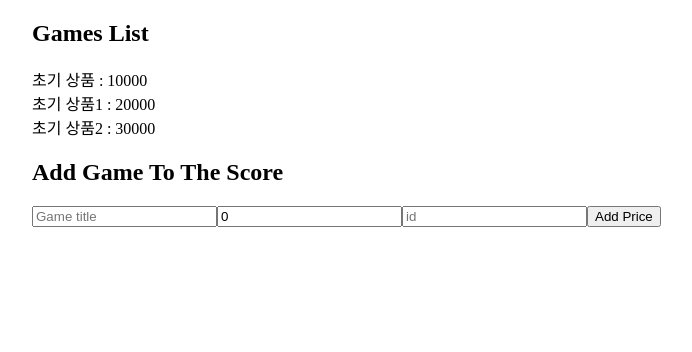
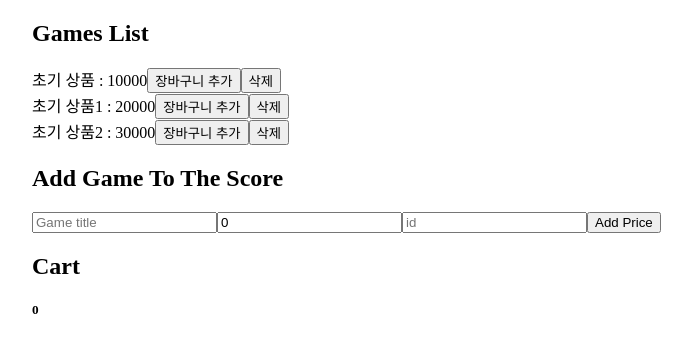
Before and after one commit to zlzlzlmo/shopping_mall, a React (Create React App) app: page / in a window 1280 px wide. Shown: the top 352 px of the page, without its empty margins (96-788 px from the left). Built offline with nearby package versions, Linux system fonts and the light colour scheme.

Commit message:
장바구니 기능 구현

```diff
--- a/src/App.tsx
+++ b/src/App.tsx
@@ -4,12 +4,14 @@ import ProductsList from "./Products/ProductsList";
 import ProductForm from "./Products/ProductForm";
 import { Provider } from "react-redux";
 import store from "./store";
+import Cart from "./Cart/Cart";
 function App() {
   return (
     <Provider store={store}>
       <Container>
         <ProductsList />
         <ProductForm />
+        <Cart />
       </Container>
     </Provider>
   );
--- /dev/null
+++ b/src/Cart/Cart.tsx
@@ -0,0 +1,29 @@
+import React from "react";
+import { useAppSelect, useAppDispatch } from "../store.hooks";
+import { getCartProducts, getTotalPrice, removeFromCart } from "./cart.slice";
+const Cart: React.FC = () => {
+  const cartProducts = useAppSelect(getCartProducts);
+  const totalPrice = useAppSelect(getTotalPrice);
+  const dispatch = useAppDispatch();
+  const handleRemoveFromCart = (productId: string) =>
+    dispatch(removeFromCart(productId));
+  return (
+    <>
+      <h2>Cart</h2>
+      <h5>{totalPrice}</h5>
+      {cartProducts.map((product) => {
+        return (
+          <div key={product.id}>
+            <span>{product.title}</span>
+            <span>{product.amount}</span>
+            <button onClick={() => handleRemoveFromCart(product.id)}>
+              장바구니 제거
+            </button>
+          </div>
+        );
+      })}
+    </>
+  );
+};
+
+export default Cart;
--- /dev/null
+++ b/src/Cart/cart.slice.ts
@@ -0,0 +1,39 @@
+import { createSlice, PayloadAction } from "@reduxjs/toolkit";
+import { Product } from "../Products/products.slice";
+import { RootState } from "../store";
+interface CartProduct extends Product {
+  amount: number;
+}
+
+const cartSlice = createSlice({
+  name: "cart",
+  initialState: [] as CartProduct[],
+  reducers: {
+    addToCart: (state, action: PayloadAction<Product>) => {
+      const productIndex = state.findIndex(
+        (product) => product.id === action.payload.id
+      );
+      if (productIndex !== -1) {
+        state[productIndex].amount += 1;
+      } else {
+        console.log("처음");
+        state.push({ ...action.payload, amount: 1 });
+      }
+    },
+    removeFromCart: (state, action: PayloadAction<string>) => {
+      const productIndex = state.findIndex(
+        (product) => product.id === action.payload
+      );
+      if (state[productIndex].amount > 1) {
+        state[productIndex].amount -= -1;
+      } else {
+        return state.filter((product) => product.id !== action.payload);
+      }
+    },
+  },
+});
+export const getCartProducts = (state: RootState) => state.cart;
+export const getTotalPrice = (state: RootState) =>
+  state.cart.reduce((acc, next) => (acc += next.amount * next.price), 0);
+export const { addToCart, removeFromCart } = cartSlice.actions;
+export default cartSlice.reducer;
--- a/src/Products/ProductsList.tsx
+++ b/src/Products/ProductsList.tsx
@@ -1,16 +1,26 @@
 import React, { useState } from "react";
 import { useSelector } from "react-redux";
 import { getProductsSelector } from "./products.slice";
-interface ProductsListProps {}
-
-const ProductsList: React.FC<ProductsListProps> = () => {
-  const products = useSelector(getProductsSelector);
+import { useAppDispatch, useAppSelect } from "../store.hooks";
+import { removeProduct, Product } from "./products.slice";
+import { addToCart } from "../Cart/cart.slice";
+const ProductsList: React.FC = () => {
+  const products = useAppSelect(getProductsSelector);
+  const dispatch = useAppDispatch();
+  const removeFromStore = (id: string) => {
+    dispatch(removeProduct(id));
+  };
+  const addToCartHandler = (product: Product) => dispatch(addToCart(product));
   return (
     <div>
       <h2>Games List</h2>
       {products.map((product) => (
         <div key={product.id}>
           <span>{`${product.title} : ${product.price}`}</span>
+          <button onClick={() => addToCartHandler(product)}>
+            장바구니 추가
+          </button>
+          <button onClick={() => removeFromStore(product.id)}>삭제</button>
         </div>
       ))}
       {/* <button
--- a/src/Products/products.slice.ts
+++ b/src/Products/products.slice.ts
@@ -18,12 +18,17 @@ const productsSlice = createSlice({
   initialState,
   reducers: {
     addProduct: (state, action: PayloadAction<Product>) => {
-      console.log("addProduct", state);
       return [...state, action.payload];
+    },
+    removeProduct: (state, action: PayloadAction<string>) => {
+      const newState = state.filter((value) => {
+        return value.id !== action.payload;
+      });
+      return newState;
     },
   },
 });
-export const { addProduct } = productsSlice.actions;
+export const { addProduct, removeProduct } = productsSlice.actions;
 
 //useSelector할때 사용해서 상태값 불러옴
 export const getProductsSelector = (state: RootState) => state.products;
--- a/src/store.hooks.ts
+++ b/src/store.hooks.ts
@@ -2,4 +2,6 @@ import { TypedUseSelectorHook, useDispatch, useSelector } from "react-redux";
 import type { RootState, AppDispatch } from "./store";
 
 export const useAppDispatch = () => useDispatch<AppDispatch>();
+
+//useSelect에 별도의 RootState 타입을 안붙이기 위한 useAppSelect 생성
 export const useAppSelect: TypedUseSelectorHook<RootState> = useSelector;
--- a/src/store.ts
+++ b/src/store.ts
@@ -1,8 +1,10 @@
 import { configureStore } from "@reduxjs/toolkit";
 import products from "./Products/products.slice";
+import cart from "./Cart/cart.slice";
 const store = configureStore({
   reducer: {
     products,
+    cart,
   },
 });
 
```
